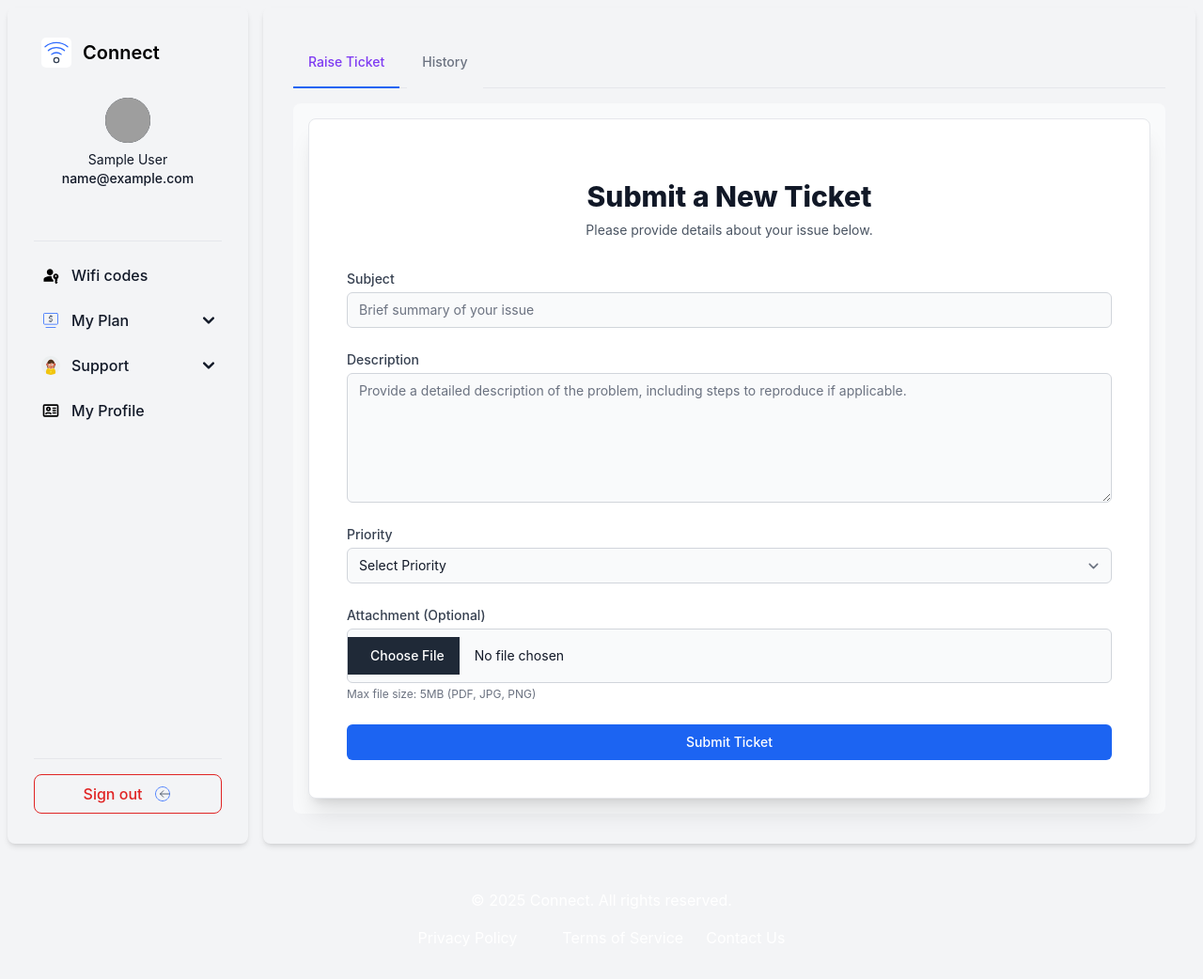
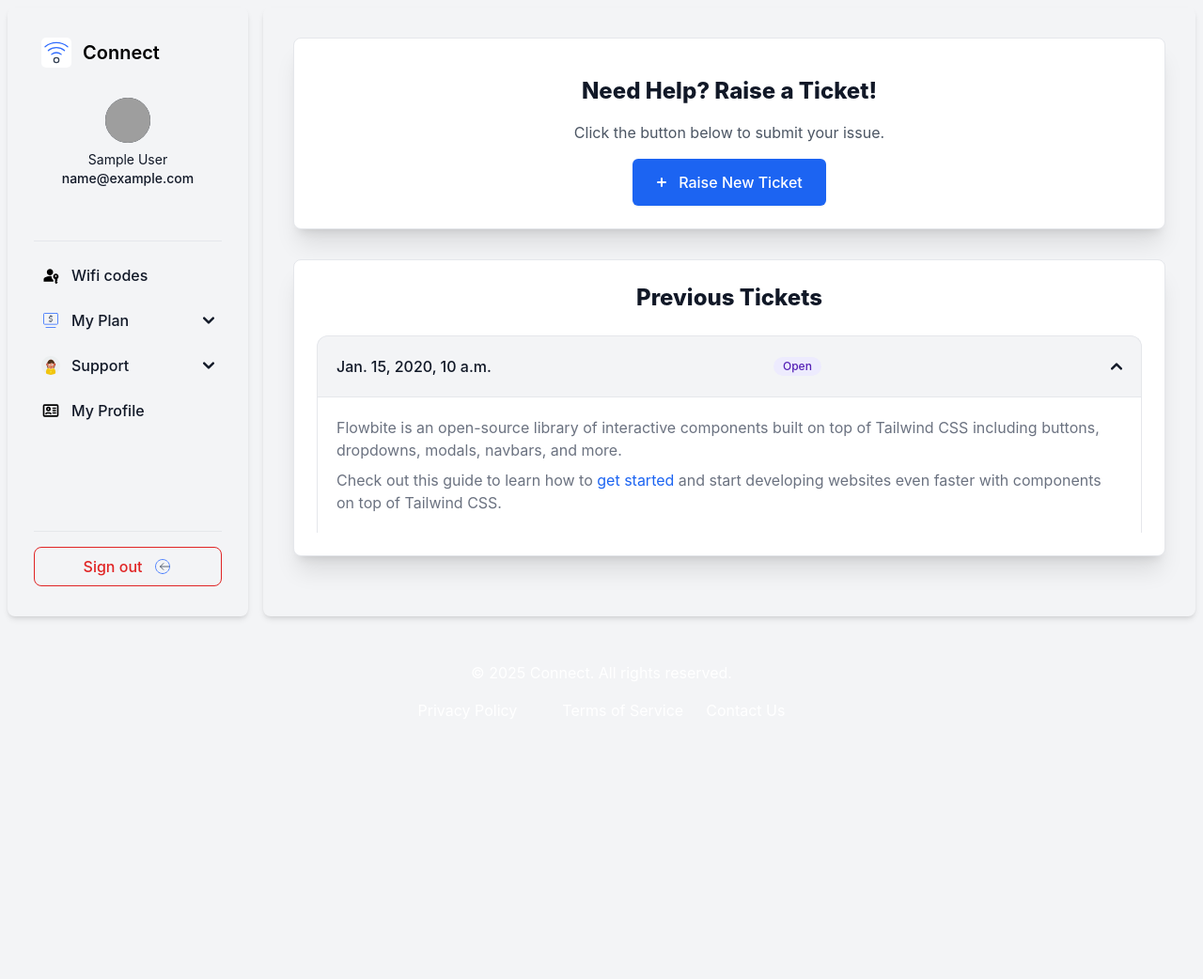
Before and after one commit to thomaspt2016/Wifi-Collection, a Django app: page /clients/raise in a window 1280 px wide. Shown: the whole page at 94% size. After the commit the page ends 659 px from the top, so only its background shows below. Run offline with Django 5.2, Linux system fonts and the light colour scheme; a user stored in the database is signed in; tables that the repository leaves empty hold one stand-in row (values such as "Sample post"); some libraries are stand-ins or nearby versions; grey boxes are pictures that could not be loaded.

Commit message:
ticketpage ongoing

```diff
--- /dev/null
+++ b/clients/forms.py
@@ -0,0 +1,13 @@
+from django import forms
+from common import models
+
+class TicketRasing(forms.ModelForm):
+    class Meta:
+        model=models.Ticketing
+        fields=['ticketdesc','ticketsubj','ticketfile','ticketpriority']
+        labels = {
+            'ticketsubj': 'Subject',
+            'ticketdesc': 'Description',
+            'ticketpriority': 'Priority',
+            'ticketfile': 'Attachment (Optional)',
+        }
--- a/clients/views.py
+++ b/clients/views.py
@@ -8,6 +8,7 @@
 from django.contrib.auth import authenticate,login,logout
 from django.contrib.auth.mixins import LoginRequiredMixin
 from common import models
+from .forms import TicketRasing
 
 class ClientHomeView(LoginRequiredMixin,View):#this is where dashboard codes comes in
     def get(self,request):
@@ -34,7 +35,34 @@
 
 class RaiseTicketView(LoginRequiredMixin,View):
     def get(self, request):
-        return render(request, 'client/ticket.html')
+        forminst = TicketRasing()
+        tickets = models.Ticketing.objects.filter(ticketraised=request.user
+                                                  ).prefetch_related(
+                                                      'updates'
+                                                  )
+        return render(request, 'client/ticket.html',{'form':forminst,'tickets':tickets})
+
+    def post(self, request):
+        usr = request.user
+        forminst = TicketRasing(request.POST, request.FILES)
+        if forminst.is_valid():
+            ticket = forminst.save(commit=False)
+            ticket.ticketraised = usr
+            if hasattr(usr, 'profileuser') and usr.profileuser.builing_id:
+                if usr.profileuser.builing_id.Agent:
+                    ticket.ticketto = usr.profileuser.builing_id.Agent
+                    ticket.save()
+                    messages.success(request, 'Ticket Raised Successfully!')
+                    return redirect('clients:raise')
+                else:
+                    messages.error(request, 'The associated building does not have an assigned agent. Please contact support.')
+                    return render(request, 'client/ticket.html', {'form': forminst})
+            else:
+                messages.error(request, 'Your profile is incomplete or not linked to a building. Please contact support.')
+                return render(request, 'client/ticket.html', {'form': forminst})
+        else:
+            messages.error(request, 'Please correct the errors below.')
+            return render(request, 'client/ticket.html', {'form': forminst})
 
 class FAQView(LoginRequiredMixin, View):
     def get(self, request):
--- a/templates/client/clienthome.html
+++ b/templates/client/clienthome.html
@@ -383,6 +383,7 @@
             window.addEventListener('resize', handleSidebarResponsive);
         });
     </script>
+<script src="https://cdnjs.cloudflare.com/ajax/libs/flowbite/2.3.0/flowbite.min.js"></script>
 </body>
 
 </html>
--- a/templates/client/ticket.html
+++ b/templates/client/ticket.html
@@ -1,5 +1,6 @@
 {% extends 'client/clienthome.html' %}
 {% load static %}
+{% load widget_tweaks %}
 
 {% block title %}
 <title>Ticket Management</title>
@@ -7,97 +8,131 @@
 
 {% block content %}
 <div class="p-4">
-    <div class="mb-4 border-b border-gray-200 dark:border-gray-700">
-        <ul class="flex flex-wrap -mb-px text-sm font-medium text-center" id="ticket-tabs" data-tabs-toggle="#ticket-tabs-content" data-tabs-active-classes="text-purple-600 hover:text-purple-600 dark:text-purple-500 dark:hover:text-purple-500 border-purple-600 dark:border-purple-500" data-tabs-inactive-classes="dark:border-transparent text-gray-500 hover:text-gray-600 dark:text-gray-400 border-gray-100 hover:border-gray-300 dark:border-gray-700 dark:hover:text-gray-300" role="tablist">
-            <li class="me-2" role="presentation">
-                <button class="inline-block p-4 border-b-2 rounded-t-lg text-purple-600 hover:text-purple-600 dark:text-purple-500 dark:hover:text-purple-500 border-purple-600 dark:border-purple-500" id="raise-ticket-tab" data-tabs-target="#raise-ticket-content" type="button" role="tab" aria-controls="raise-ticket" aria-selected="true">Raise Ticket</button>
-            </li>
-            <li class="me-2" role="presentation">
-                <button class="inline-block p-4 border-b-2 rounded-t-lg hover:text-gray-600 hover:border-gray-300 dark:hover:text-gray-300 dark:border-transparent text-gray-500 dark:text-gray-400" id="history-tab" data-tabs-target="#history-content" type="button" role="tab" aria-controls="history" aria-selected="false">History</button>
-            </li>
-        </ul>
+    <div class="w-full space-y-4 py-6 px-10 bg-white dark:bg-gray-700 rounded-lg shadow-xl border border-gray-200 dark:border-gray-600 text-center">
+        <h2 class="mt-4 text-center text-2xl font-extrabold text-gray-900 dark:text-white">
+            Need Help? Raise a Ticket!
+        </h2>
+        <p class="mt-1 text-center text-md text-gray-600 dark:text-gray-300 mb-6">
+            Click the button below to submit your issue.
+        </p>
+        <button data-modal-target="raise-ticket-modal" data-modal-toggle="raise-ticket-modal" class="inline-flex items-center px-6 py-3 border border-transparent text-base font-medium rounded-md shadow-sm text-white bg-blue-600 hover:bg-blue-700 focus:outline-none focus:ring-2 focus:ring-offset-2 focus:ring-blue-500 dark:bg-blue-700 dark:hover:bg-blue-800 dark:focus:ring-offset-gray-800" type="button">
+            <svg class="me-2 -ms-1 w-5 h-5" fill="currentColor" viewBox="0 0 20 20" xmlns="http://www.w3.org/2000/svg"><path fill-rule="evenodd" d="M10 5a1 1 0 011 1v3h3a1 1 0 110 2h-3v3a1 1 0 11-2 0v-3H6a1 1 0 110-2h3V6a1 1 0 011-1z" clip-rule="evenodd"></path></svg>
+            Raise New Ticket
+        </button>
     </div>
 
-    <div id="ticket-tabs-content">
-        <div class="p-4 rounded-lg bg-gray-50 dark:bg-gray-800" id="raise-ticket-content" role="tabpanel" aria-labelledby="raise-ticket-tab">
-            {# --- Ticket Submission Form --- #}
-            <div class="max-w-4xl mx-auto w-full space-y-8 p-10 bg-white dark:bg-gray-700 rounded-lg shadow-xl border border-gray-200 dark:border-gray-600">
-                <div>
-                    <h2 class="mt-6 text-center text-3xl font-extrabold text-gray-900 dark:text-white">
-                        Submit a New Ticket
-                    </h2>
-                    <p class="mt-2 text-center text-sm text-gray-600 dark:text-gray-300">
-                        Please provide details about your issue below.
-                    </p>
+    {# Spacer for visual separation #}
+    <div class="my-8"></div>
+    {# Accordion Section #}
+    <div class="w-full">
+        {%if tickets%}
+        <div class="bg-white dark:bg-gray-700 rounded-lg shadow-xl border border-gray-200 dark:border-gray-600 p-6">
+            <h2 class="text-2xl font-extrabold text-gray-900 dark:text-white mb-6 text-center">
+                Previous Tickets
+            </h2>
+            {% for tic in tickets %}
+            <div id="accordion-collapse" data-accordion="collapse">
+                <h2 id="accordion-collapse-heading-1">
+                    <button type="button" class="flex items-center justify-between w-full p-5 font-medium rtl:text-right text-gray-500 border border-b-0 border-gray-200 rounded-t-xl focus:ring-4 focus:ring-gray-200 dark:focus:ring-gray-800 dark:border-gray-700 dark:text-gray-400 hover:bg-gray-100 dark:hover:bg-gray-800 gap-3" data-accordion-target="#accordion-collapse-body-1" aria-expanded="true" aria-controls="accordion-collapse-body-1">
+                        <tr>
+                        <span>{{tic.ticketdate}}</span>
+                        {% if tic.ticketstatus == "Open" %}
+                        <span class="bg-purple-100 text-purple-800 text-xs font-medium me-2 px-2.5 py-0.5 rounded-full dark:bg-purple-900 dark:text-purple-300">Open</span>
+                        {% endif %}
+                        {% if tic.ticketstatus == "Closed" %}
+                        <span class="bg-green-100 text-green-800 text-xs font-medium me-2 px-2.5 py-0.5 rounded-full dark:bg-green-900 dark:text-green-300">Closed</span>
+                        {% endif %}
+                        {% if tic.ticketstatus == "In Progress" %}
+                        <span class="bg-yellow-100 text-yellow-800 text-xs font-medium me-2 px-2.5 py-0.5 rounded-full dark:bg-yellow-900 dark:text-yellow-300">In Progress</span>
+                        {% endif %}
+                        </tr>
+                        <svg data-accordion-icon class="w-3 h-3 rotate-180 shrink-0" aria-hidden="true" xmlns="http://www.w3.org/2000/svg" fill="none" viewBox="0 0 10 6">
+                            <path stroke="currentColor" stroke-linecap="round" stroke-linejoin="round" stroke-width="2" d="M9 5 5 1 1 5"/>
+                        </svg>
+                    </button>
+                </h2>
+                <div id="accordion-collapse-body-1" class="hidden" aria-labelledby="accordion-collapse-heading-1">
+                    <div class="p-5 border border-b-0 border-gray-200 dark:border-gray-700 dark:bg-gray-900">
+                        <p class="mb-2 text-gray-500 dark:text-gray-400">Flowbite is an open-source library of interactive components built on top of Tailwind CSS including buttons, dropdowns, modals, navbars, and more.</p>
+                        <p class="text-gray-500 dark:text-gray-400">Check out this guide to learn how to <a href="/docs/getting-started/introduction/" class="text-blue-600 dark:text-blue-500 hover:underline">get started</a> and start developing websites even faster with components on top of Tailwind CSS.</p>
+                    </div>
                 </div>
-                <form class="mt-8 space-y-6" action="#" method="POST" enctype="multipart/form-data">
-                    {% csrf_token %} {# Django security token #}
+            </div>
+            {% endfor %}
+        </div>
+        {% else %}
+                <div class="bg-white dark:bg-gray-700 rounded-lg shadow-xl border border-gray-200 dark:border-gray-600 p-6">
+            <h2 class="text-2xl font-extrabold text-gray-900 dark:text-white mb-6 text-center">
+                Haven`t Raised Any Tickets
+            </h2>
+            </div>
+        {% endif %}
 
+    </div>
+</div>
+
+<div id="raise-ticket-modal" tabindex="-1" aria-hidden="true" class="hidden overflow-y-auto overflow-x-hidden fixed top-0 right-0 left-0 z-50 justify-center items-center w-full md:inset-0 h-[calc(100%-1rem)] max-h-full">
+    <div class="relative p-4 w-full max-w-xl md:max-h-5/6">
+        <div class="relative bg-white rounded-lg shadow-sm dark:bg-gray-700">
+            <div class="flex items-center justify-between p-4 md:p-5 border-b rounded-t dark:border-gray-600 border-gray-200">
+                <h3 class="text-lg font-semibold text-gray-900 dark:text-white">
+                    Raise a New Ticket
+                </h3>
+                <button type="button" class="text-gray-400 bg-transparent hover:bg-gray-200 hover:text-gray-900 rounded-lg text-sm w-8 h-8 ms-auto inline-flex justify-center items-center dark:hover:bg-gray-600 dark:hover:text-white" data-modal-toggle="raise-ticket-modal">
+                    <svg class="w-3 h-3" aria-hidden="true" xmlns="http://www.w3.org/2000/svg" fill="none" viewBox="0 0 14 14">
+                        <path stroke="currentColor" stroke-linecap="round" stroke-linejoin="round" stroke-width="2" d="m1 1 6 6m0 0 6 6M7 7l6-6M7 7l-6 6"/>
+                    </svg>
+                    <span class="sr-only">Close modal</span>
+                </button>
+            </div>
+            <form class="p-4 md:p-5" action="{% url 'clients:raise' %}" method="POST" enctype="multipart/form-data">
+                {% csrf_token %} {# Django's CSRF token for security #}
+                <div class="grid gap-4 mb-4 grid-cols-2">
                     {# Subject Field #}
-                    <div>
-                        <label for="subject" class="block text-sm font-medium text-gray-700 dark:text-gray-300 mb-1">
-                            Subject
-                        </label>
-                        <input id="subject" name="subject" type="text" required
-                               class="appearance-none relative block w-full px-3 py-2 border border-gray-300 dark:border-gray-600 placeholder-gray-500 dark:placeholder-gray-400 text-gray-900 dark:text-white rounded-md focus:outline-none focus:ring-blue-500 focus:border-blue-500 sm:text-sm bg-gray-50 dark:bg-gray-700"
-                               placeholder="Brief summary of your issue">
+                    <div class="col-span-2">
+                        <label for="{{ form.ticketsubj.id_for_label }}" class="block mb-2 text-sm font-medium text-gray-900 dark:text-white">{{ form.ticketsubj.label }}</label>
+                        {% render_field form.ticketsubj class="bg-gray-50 border border-gray-300 text-gray-900 text-sm rounded-lg focus:ring-blue-600 focus:border-blue-600 block w-full p-2.5 dark:bg-gray-600 dark:border-gray-500 dark:placeholder-gray-400 dark:text-white dark:focus:ring-blue-500 dark:focus:border-blue-500" placeholder="Brief summary of your issue" %}
+                        {% if form.ticketsubj.errors %}
+                            <p class="mt-1 text-sm text-red-600 dark:text-red-500">{{ form.ticketsubj.errors }}</p>
+                        {% endif %}
                     </div>
-
                     {# Description Field #}
-                    <div>
-                        <label for="description" class="block text-sm font-medium text-gray-700 dark:text-gray-300 mb-1">
-                            Description
-                        </label>
-                        <textarea id="description" name="description" rows="6" required
-                                  class="appearance-none relative block w-full px-3 py-2 border border-gray-300 dark:border-gray-600 placeholder-gray-500 dark:placeholder-gray-400 text-gray-900 dark:text-white rounded-md focus:outline-none focus:ring-blue-500 focus:border-blue-500 sm:text-sm bg-gray-50 dark:bg-gray-700"
-                                  placeholder="Provide a detailed description of the problem, including steps to reproduce if applicable."></textarea>
+                    <div class="col-span-2">
+                        <label for="{{ form.ticketdesc.id_for_label }}" class="block mb-2 text-sm font-medium text-gray-900 dark:text-white">{{ form.ticketdesc.label }}</label>
+                        {% render_field form.ticketdesc class="block p-2.5 w-full text-sm text-gray-900 bg-gray-50 rounded-lg border border-gray-300 focus:ring-blue-500 focus:border-blue-500 dark:bg-gray-600 dark:border-gray-500 dark:placeholder-gray-400 dark:text-white dark:focus:ring-blue-500 dark:focus:border-blue-500" placeholder="Provide a detailed description of the problem..." rows="4" %}
+                        {% if form.ticketdesc.errors %}
+                            <p class="mt-1 text-sm text-red-600 dark:text-red-500">{{ form.ticketdesc.errors }}</p>
+                        {% endif %}
                     </div>
-
                     {# Priority Dropdown #}
-                    <div>
-                        <label for="priority" class="block text-sm font-medium text-gray-700 dark:text-gray-300 mb-1">
-                            Priority
-                        </label>
-                        <select id="priority" name="priority" required
-                                class="block w-full px-3 py-2 border border-gray-300 dark:border-gray-600 text-gray-900 dark:text-white rounded-md focus:outline-none focus:ring-blue-500 focus:border-blue-500 sm:text-sm bg-gray-50 dark:bg-gray-700">
-                            <option value="">Select Priority</option>
-                            <option value="low">Low</option>
-                            <option value="medium">Medium</option>
-                            <option value="high">High</option>
-                            <option value="urgent">Urgent</option>
-                        </select>
+                    <div class="col-span-2">
+                        <label for="{{ form.ticketpriority.id_for_label }}" class="block mb-2 text-sm font-medium text-gray-900 dark:text-white">{{ form.ticketpriority.label }}</label>
+                        {% render_field form.ticketpriority class="bg-gray-50 border border-gray-300 text-gray-900 text-sm rounded-lg focus:ring-blue-500 focus:border-blue-500 block w-full p-2.5 dark:bg-gray-600 dark:border-gray-500 dark:placeholder-gray-400 dark:text-white dark:focus:ring-blue-500 dark:focus:border-blue-500" %}
+                        {% if form.ticketpriority.errors %}
+                            <p class="mt-1 text-sm text-red-600 dark:text-red-500">{{ form.ticketpriority.errors }}</p>
+                        {% endif %}
                     </div>
-
                     {# Attachment Field #}
-                    <div>
-                        <label for="attachment" class="block text-sm font-medium text-gray-700 dark:text-gray-300 mb-1">
-                            Attachment (Optional)
-                        </label>
-                        <input id="attachment" name="attachment" type="file"
-                               class="block w-full text-sm text-gray-900 dark:text-white bg-gray-50 dark:bg-gray-700 border border-gray-300 dark:border-gray-600 rounded-md cursor-pointer focus:outline-none focus:ring-blue-500 focus:border-blue-500 p-2">
+                    <div class="col-span-2">
+                        <label for="{{ form.ticketfile.id_for_label }}" class="block mb-2 text-sm font-medium text-gray-900 dark:text-white">{{ form.ticketfile.label }}</label>
+                        {% render_field form.ticketfile class="block w-full text-sm text-gray-900 dark:text-white bg-gray-50 dark:bg-gray-700 border border-gray-300 dark:border-gray-600 rounded-lg cursor-pointer focus:outline-none focus:ring-blue-500 focus:border-blue-500 p-2.5" %}
+                        {% if form.ticketfile.errors %}
+                            <p class="mt-1 text-sm text-red-600 dark:text-red-500">{{ form.ticketfile.errors }}</p>
+                        {% endif %}
                         <p class="mt-1 text-xs text-gray-500 dark:text-gray-400">Max file size: 5MB (PDF, JPG, PNG)</p>
                     </div>
-
-                    {# Submit Button #}
-                    <div>
-                        <button type="submit"
-                                class="group relative w-full flex justify-center py-2 px-4 border border-transparent text-sm font-medium rounded-md text-white bg-blue-600 hover:bg-blue-700 focus:outline-none focus:ring-2 focus:ring-offset-2 focus:ring-blue-500 dark:bg-blue-700 dark:hover:bg-blue-800 dark:focus:ring-offset-gray-800">
-                            Submit Ticket
-                        </button>
-                    </div>
-                </form>
-            </div>
-            {# --- End Ticket Submission Form --- #}
-        </div>
-
-        <div class="hidden p-4 rounded-lg bg-gray-50 dark:bg-gray-800" id="history-content" role="tabpanel" aria-labelledby="history-tab">
-            <p class="text-sm text-gray-500 dark:text-gray-400">This is some placeholder content for the <strong class="font-medium text-gray-800 dark:text-white">History tab</strong>. You can display a list of past tickets here.</p>
+                </div>
+                <button type="submit" name="submit_ticket" class="text-white inline-flex items-center bg-blue-700 hover:bg-blue-800 focus:ring-4 focus:outline-none focus:ring-blue-300 font-medium rounded-lg text-sm px-5 py-2.5 text-center dark:bg-blue-600 dark:hover:bg-blue-700 dark:focus:ring-blue-800">
+                    <svg class="me-1 -ms-1 w-5 h-5" fill="currentColor" viewBox="0 0 20 20" xmlns="http://www.w3.org/2000/svg"><path fill-rule="evenodd" d="M10 5a1 1 0 011 1v3h3a1 1 0 110 2h-3v3a1 1 0 11-2 0v-3H6a1 1 0 110-2h3V6a1 1 0 011-1z" clip-rule="evenodd"></path></svg>
+                    Submit Ticket
+                </button>
+            </form>
         </div>
     </div>
 </div>
 {% endblock %}
 
 {% block extra_js %}
-{# Flowbite JavaScript CDN - Essential for data-tabs-toggle functionality #}
+{# Flowbite JavaScript CDN - Essential for modal and accordion functionality #}
 <script src="https://cdnjs.cloudflare.com/ajax/libs/flowbite/2.3.0/flowbite.min.js"></script>
 {% endblock %}
--- a/templates/common/login.html
+++ b/templates/common/login.html
@@ -4,7 +4,6 @@
 {% block title %}
 <title>Login</title>
 {% endblock %}
-
 {% block content %}
 <div class="flex flex-col flex-grow bg-gray-100 dark:bg-gray-800">
 
--- a/templates/common/sighnup.html
+++ b/templates/common/sighnup.html
@@ -1,6 +1,6 @@
 {% extends 'common/base.html' %}
 {% load static %}
-{% load widget_tweaks %} {# Load widget_tweaks for applying styles #}
+{% load widget_tweaks %}
 
 {% block title %}
 <title>Sign Up</title>
```
Also changed, not shown: common/models.py (+36 -1 lines), common/migrations/0001_initial.py, media/tickets/fe4f05fd-2476-47d1-abb4-1a67f5ba1dfc.jpg (added).
